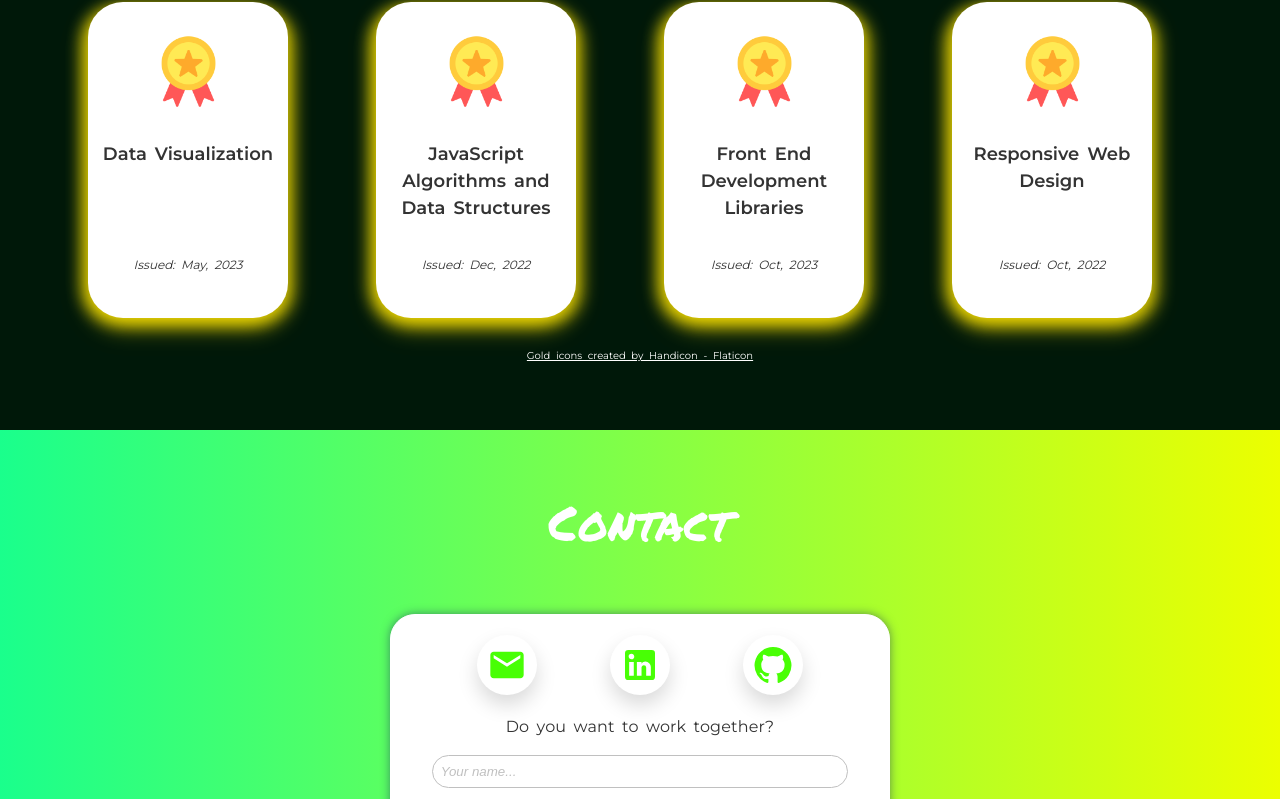
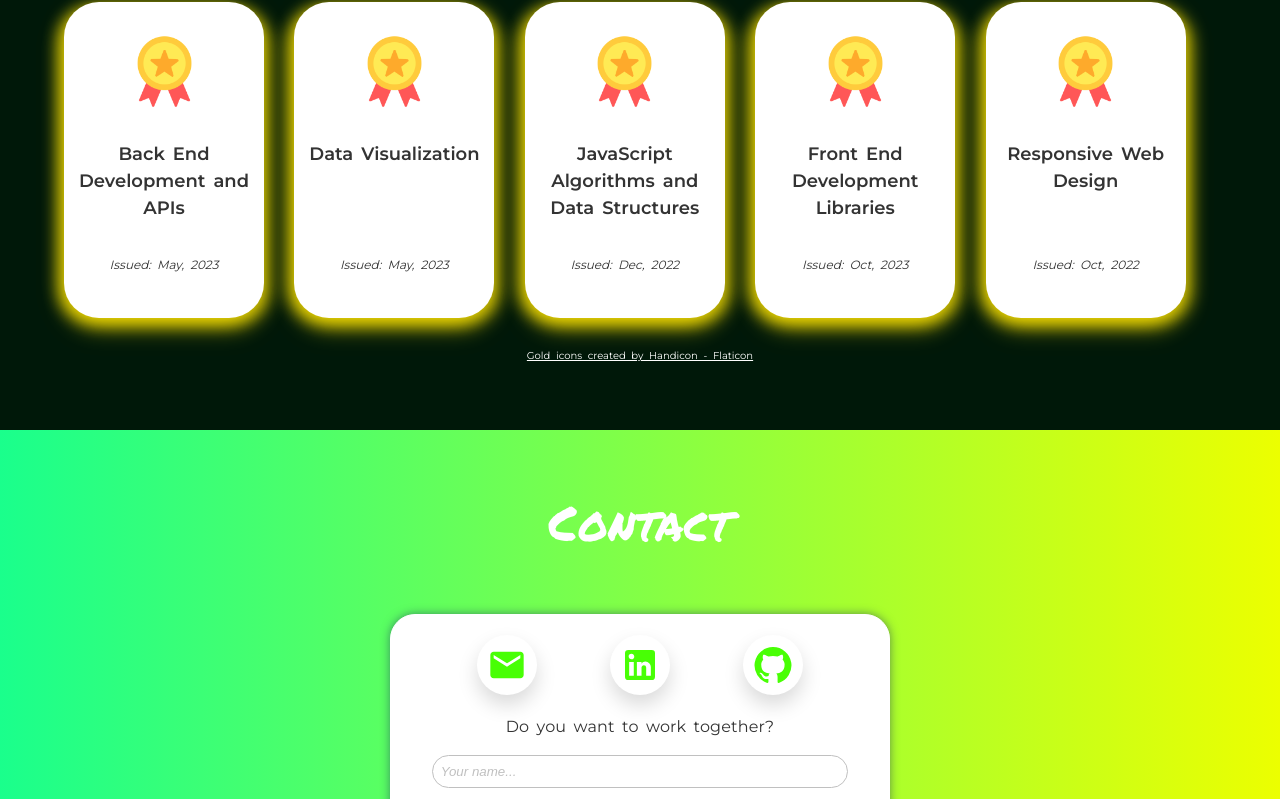
Before and after one commit to manuel12/personal-portfolio-page, a React (Create React App) app: page / in a window 1280 px wide. Shown: the part 5460-6259 px from the top of the page. Built offline with nearby package versions, Linux system fonts and the light colour scheme.

Commit message:
Added new certification data

```diff
--- a/src/components/Certifications/Certifications.jsx
+++ b/src/components/Certifications/Certifications.jsx
@@ -7,6 +7,11 @@
 import "./styles.css";
 
 const certifications = [
+  {
+    name: "Back End Development and APIs",
+    "issue-date": "May, 2023",
+    url: "https://www.freecodecamp.org/certification/ManuelPineda/back-end-development-and-apis",
+  },
   {
     name: "Data Visualization",
     "issue-date": "May, 2023",
```
